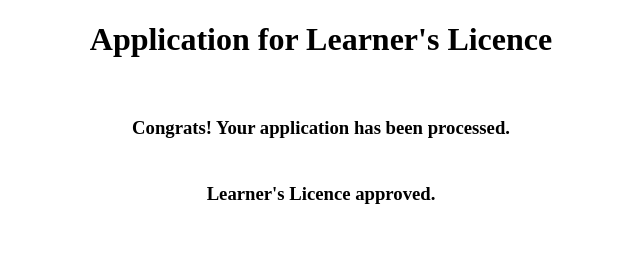
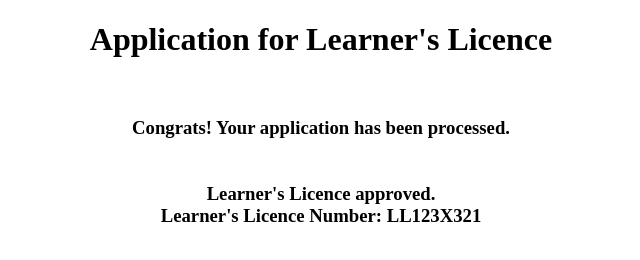
Before and after one commit to yash1rj/LearnerLicence_RefForm, a plain HTML site: page confirm.html in a window 1280 px wide. Shown: the whole page, without its empty margins (319-959 px from the left). Drawn offline with Linux system fonts and the light colour scheme.

Commit message:
Update confirm.html
Adding LL no. details

```diff
--- a/confirm.html
+++ b/confirm.html
@@ -16,6 +16,8 @@
             Congrats! Your application has been processed.
             <br><br><br>
             Learner's Licence approved.
+            <br>
+            Learner's Licence Number: LL123X321
         </h3>
         </center>
     </body>
```
